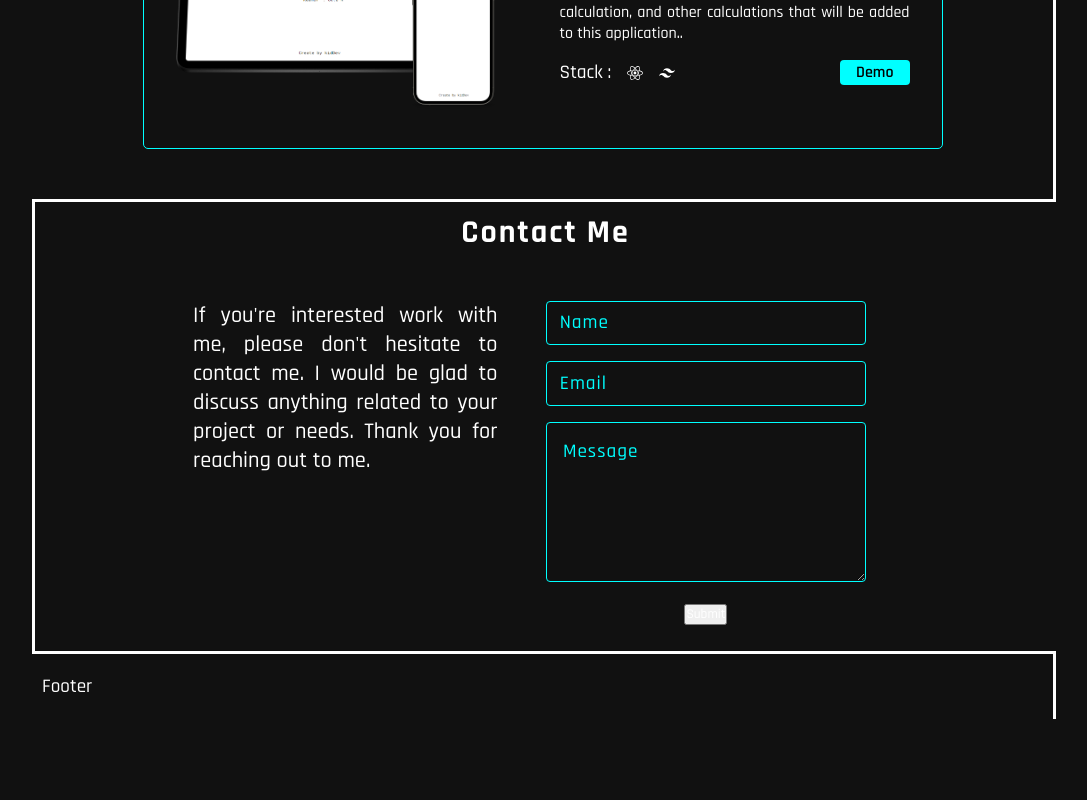
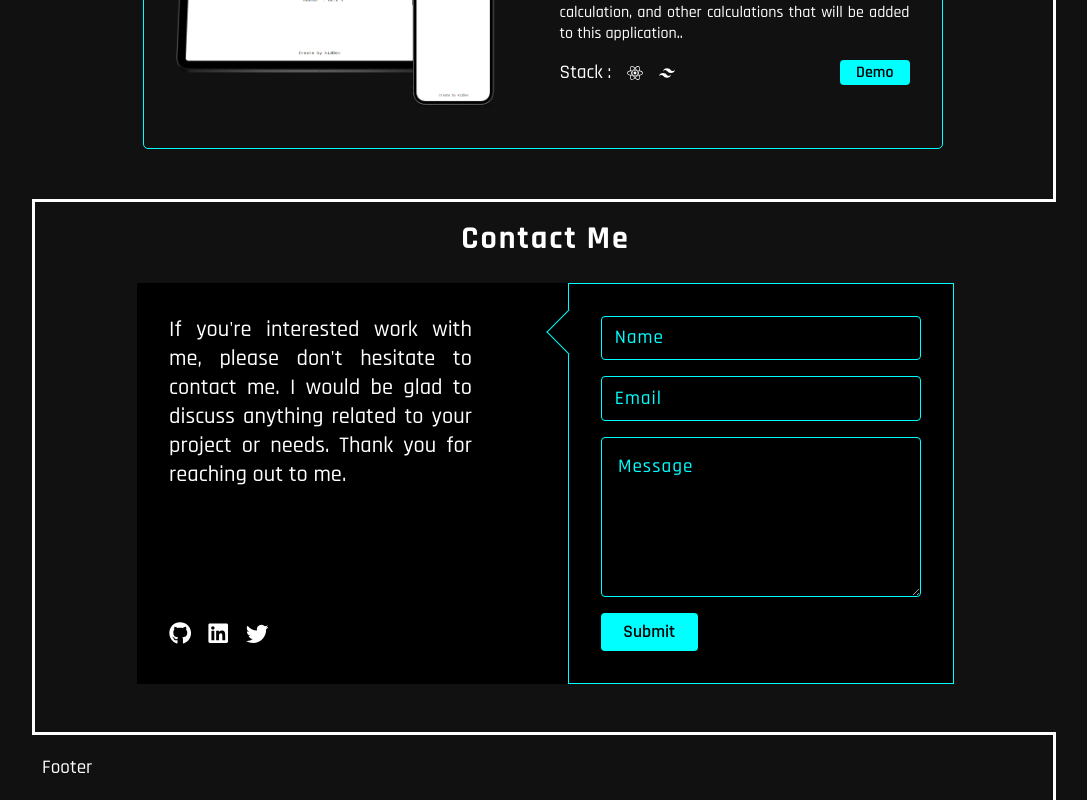
Before and after one commit to itshadis/portfolio-v.2, a React (Vite) app: page / in a window 1280 px wide. Shown: the part 3220-4020 px from the top of the page, without its empty margins (96-1183 px from the left). Before the commit the page ends 3939 px from the top, so only its background shows below. Built offline with nearby package versions, Linux system fonts and the light colour scheme.

Commit message:
add contact section

```diff
--- a/src/components/Contact/Form/index.jsx
+++ b/src/components/Contact/Form/index.jsx
@@ -23,9 +23,9 @@ function Form() {
     // Contoh: Kirim data ke server, lakukan validasi, dll.
   }
   return (
-    <div className='form'>
+    <div className='form-wrapper'>
+      <span className='box'></span>
       <form onSubmit={handleSubmit}>
-        <div>
         <input
           type="text"
           name="name"
@@ -33,8 +33,6 @@ function Form() {
           onChange={handleChange}
           placeholder='Name'
         />
-        </div>
-        <div>
         <input
           type="email"
           name="email"
@@ -42,16 +40,15 @@ function Form() {
           onChange={handleChange}
           placeholder='Email'
         />
-        </div>
-        <div>
         <textarea
           name="message"
           value={formData.message}
           onChange={handleChange}
           placeholder='Message'
         />
+        <div className='button-wrapper'>
+          <button className='button' type="submit">Submit</button>
         </div>
-        <button type="submit">Submit</button>
       </form>
     </div>
   )
--- a/src/components/Contact/Form/index.scss
+++ b/src/components/Contact/Form/index.scss
@@ -1,11 +1,27 @@
-.wrapper {
+.form-wrapper {
+  width: 50%;
+  border: 1px solid aqua;
+  position: relative;
+
+  .box {
+    background-color: black;
+    position: absolute;
+    z-index: 1;
+    top: 2rem;
+    left: -1rem;
+    width: 2rem;
+    height: 2rem;
+    border: 1px solid aqua;
+    border-top: none;
+    border-right: none;
+    transform: rotate(45deg);
+  }
 
   form {
-    width: 50%;
-    padding: 1rem 0;
     display: flex;
     flex-direction: column;
     align-items: center;
+    padding: 2rem;
     gap: 1rem;
 
     ::placeholder {
@@ -37,5 +53,24 @@
       border-radius: 4px;
       background-color: transparent;
     }
+
+    .button-wrapper {
+      width: 20rem;
+
+      .button {
+        background-color: aqua;
+        border: none;
+        border-radius: 4px;
+        padding: 0.5rem 1.4rem;
+        font-size: 1.1rem;
+        font-weight: 600;
+        color: black;
+        cursor: pointer;
+      }
+
+      .button:hover {
+        background-color: rgb(0, 190, 190);
+      }
+    }
   }
 }
--- a/src/components/Contact/index.jsx
+++ b/src/components/Contact/index.jsx
@@ -1,5 +1,7 @@
 import Form from './Form';
 import './index.scss';
+import { FaGithub, FaLinkedin } from 'react-icons/fa';
+import { BsTwitter } from 'react-icons/bs';
 
 function Contact() {
 
@@ -9,6 +11,11 @@ function Contact() {
       <div className='wrapper'>
         <div className='text'>
           <p>If you're interested work with me, please don't hesitate to contact me. I would be glad to discuss anything related to your project or needs. Thank you for reaching out to me.</p>
+          <ul>
+            <li><a href="https://github.com/itshadis" target='_blank'><FaGithub /></a></li>
+            <li><a href="https://www.linkedin.com/in/itshadis" target='_blank'><FaLinkedin /></a></li>
+            <li><a href="https://twitter.com/hadis_sft" target='_blank'><BsTwitter /></a></li>
+          </ul>
         </div>
         <Form />
       </div>
--- a/src/components/Contact/index.scss
+++ b/src/components/Contact/index.scss
@@ -1,6 +1,6 @@
 #contact {
   background-color: #111111;
-  padding: 10px 10px;
+  padding: 1rem 0 3rem 0;
   margin: 3px 0 0 3px;
 
   .tag {
@@ -8,19 +8,29 @@
     font-weight: 700;
     text-align: center;
     letter-spacing: 2px;
+    margin-bottom: 1.5rem;
   }
 
   .wrapper {
     display: flex;
     justify-content: space-between;
-    background-color: #111111;
-    margin-top: 2rem;
+    gap: 4rem;
+    background-color: black;
 
     .text {
       width: 50%;
-      padding: 1rem 3rem;
+      padding: 2rem;
       font-size: 1.4rem;
       text-align: justify;
+      display: flex;
+      flex-direction: column;
+      justify-content: space-between;
+
+      ul {
+        display: flex;
+        gap: 1rem;
+        list-style: none;
+      }
     }
   }
 }
```
Lines whose indentation alone changed are shown as unchanged.
